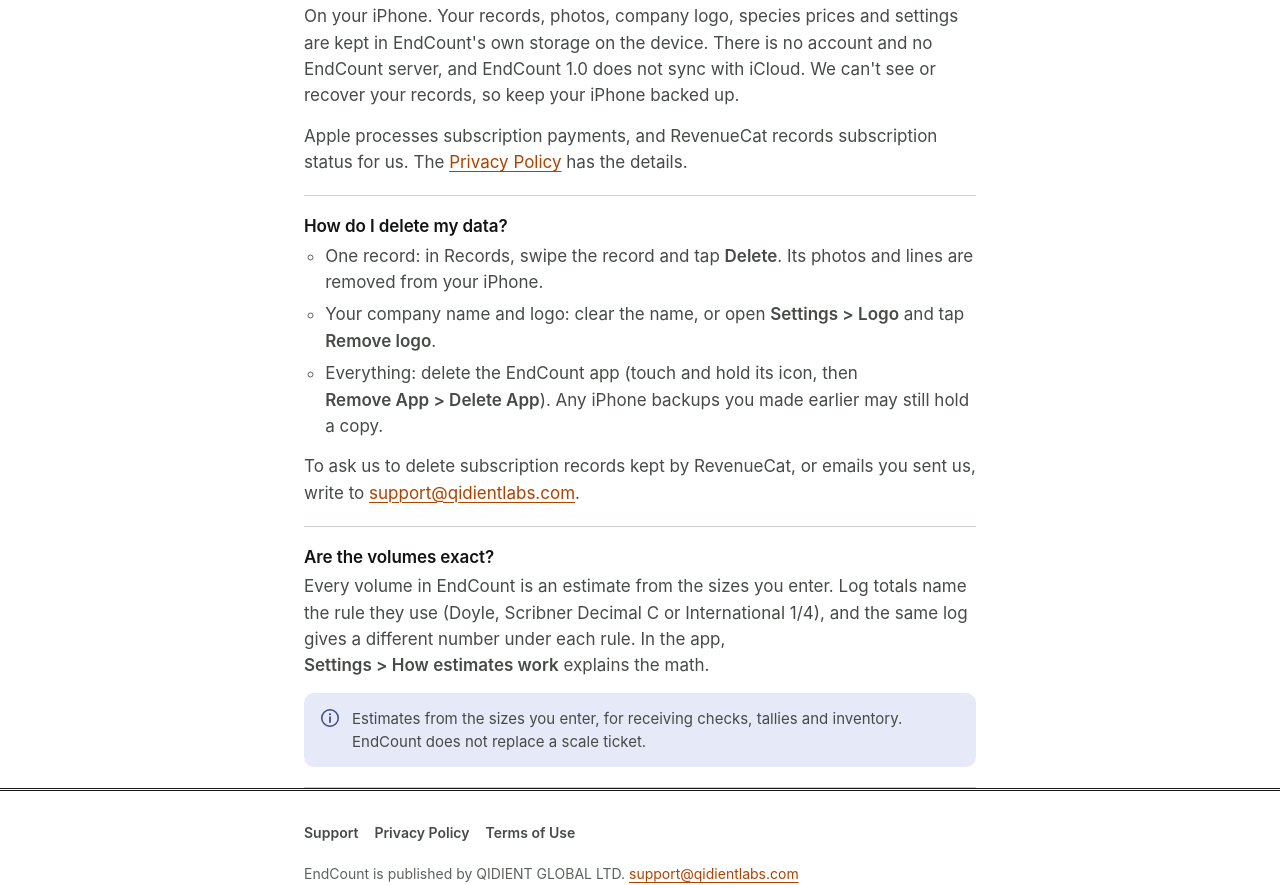
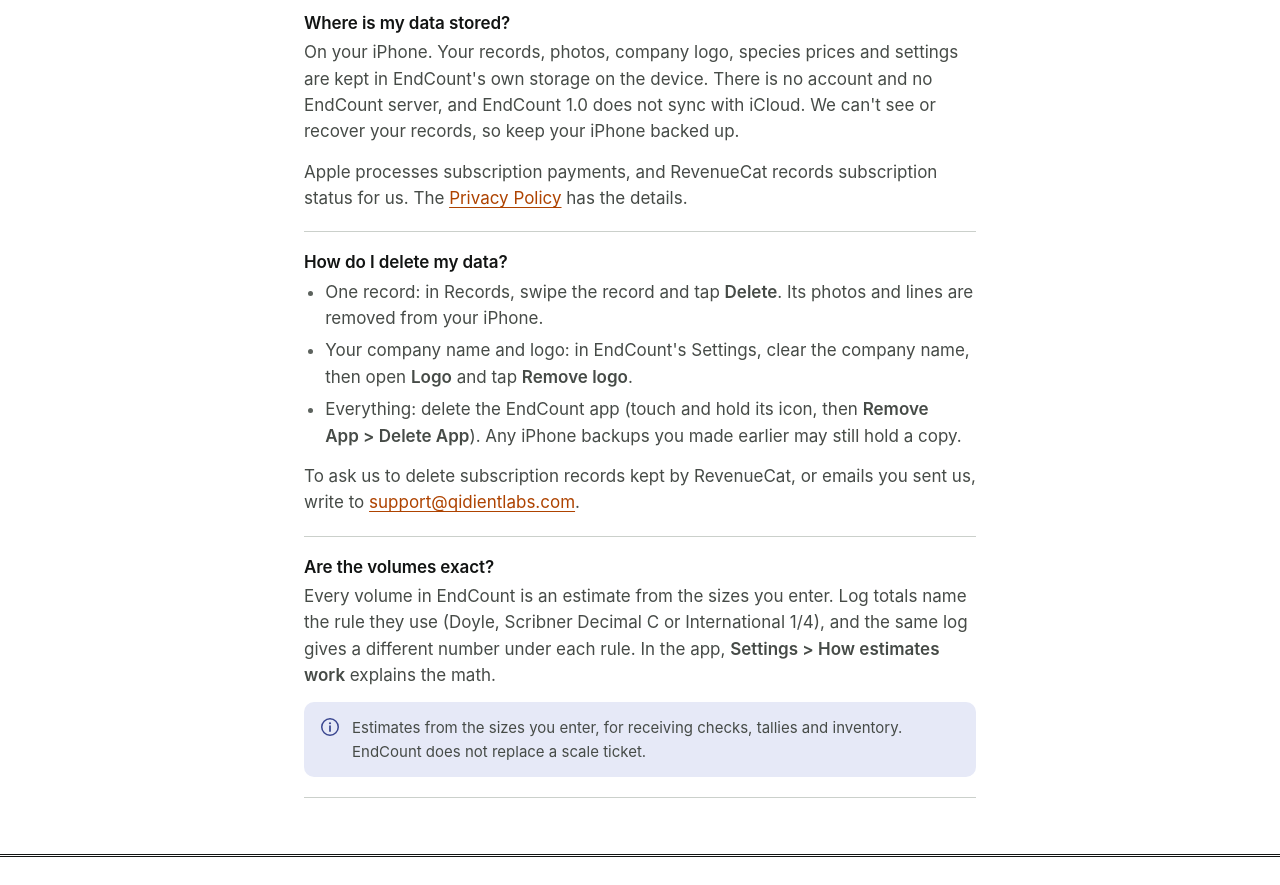
Before and after one commit to jerryjrdev/endcount, a plain HTML site: page index.html in a window 1280 px wide. Shown: the part 1550-2435 px from the top of the page. Drawn offline with Linux system fonts and the light colour scheme.

Commit message:
Fix page spacing and line wrapping on narrow screens
Co-Authored-By: Claude Opus 5.5 <noreply@anthropic.com>

```diff
--- a/index.html
+++ b/index.html
@@ -48,22 +48,22 @@
     <ul class="faq">
       <li id="restore">
         <h3>How do I restore my subscription?</h3>
-        <p>Make sure your iPhone is signed in with the Apple Account you subscribed with. Then open EndCount and tap <span class="path">Restore Purchases</span> at the bottom of the subscription screen, or go to <span class="path">Settings &gt; Restore purchases</span> in the app.</p>
+        <p>Make sure your iPhone is signed in with the Apple Account you subscribed with. Then open EndCount and tap <span class="path">Restore Purchases</span> at the bottom of the subscription screen, or go to <span class="path">Settings&nbsp;&gt; Restore purchases</span> in the app.</p>
         <p>Restoring brings back your subscription, not your records. Records are stored on the iPhone they were made on. They move to a new iPhone when you transfer your data with Quick Start or restore the new iPhone from a backup of the old one.</p>
       </li>
       <li id="manage">
         <h3>How do I manage or cancel my subscription?</h3>
-        <p>On your iPhone, open <span class="path">Settings &gt; Apple Account &gt; Subscriptions</span> and choose EndCount. You can also go to <span class="path">Settings &gt; Manage subscription</span> inside EndCount.</p>
+        <p>On your iPhone, open <span class="path">Settings&nbsp;&gt; Apple Account&nbsp;&gt; Subscriptions</span> and choose EndCount. You can also go to <span class="path">Settings&nbsp;&gt; Manage subscription</span> inside EndCount.</p>
         <p>To avoid being charged for the next period, cancel at least 24 hours before the current period (or your trial) ends. Deleting the app does not cancel a subscription. Apple handles all billing and refunds; you can ask Apple for a refund at <a href="https://reportaproblem.apple.com">reportaproblem.apple.com</a>.</p>
       </li>
       <li id="trial">
-        <h3>How does the 7-day free trial work?</h3>
+        <h3>How does the <span class="nobr">7-day</span> free trial work?</h3>
         <p>New subscribers can try EndCount Pro Weekly or EndCount Pro Yearly for 7 days at no charge. There is one trial per Apple Account, shared by both plans.</p>
-        <p>When the trial ends, the plan you chose starts and its price is charged to your Apple Account: <span class="num">$13.99</span> per week or <span class="num">$130.99</span> per year in the US (prices vary by region and are shown before you confirm). If you don't want to continue, cancel in <span class="path">Settings &gt; Apple Account &gt; Subscriptions</span> at least 24 hours before the trial ends.</p>
+        <p>When the trial ends, the plan you chose starts and its price is charged to your Apple Account: <span class="num">$13.99</span> per week or <span class="num">$130.99</span> per year in the US (prices vary by region and are shown before you confirm). If you don't want to continue, cancel in <span class="path">Settings&nbsp;&gt; Apple Account&nbsp;&gt; Subscriptions</span> at least 24 hours before the trial ends.</p>
       </li>
       <li id="lapsed">
         <h3>I subscribed, but EndCount asks me to subscribe again</h3>
-        <p>Check that your iPhone uses the same Apple Account you subscribed with, then tap <span class="path">Restore Purchases</span>. You can see whether the subscription is active in <span class="path">Settings &gt; Apple Account &gt; Subscriptions</span>. If a subscription has ended, your records are still on your iPhone and open again when you renew.</p>
+        <p>Check that your iPhone uses the same Apple Account you subscribed with, then tap <span class="path">Restore Purchases</span>. You can see whether the subscription is active in <span class="path">Settings&nbsp;&gt; Apple Account&nbsp;&gt; Subscriptions</span>. If a subscription has ended, your records are still on your iPhone and open again when you renew.</p>
       </li>
       <li id="data">
         <h3>Where is my data stored?</h3>
@@ -74,14 +74,14 @@
         <h3>How do I delete my data?</h3>
         <ul>
           <li>One record: in Records, swipe the record and tap <span class="path">Delete</span>. Its photos and lines are removed from your iPhone.</li>
-          <li>Your company name and logo: clear the name, or open <span class="path">Settings &gt; Logo</span> and tap <span class="path">Remove logo</span>.</li>
-          <li>Everything: delete the EndCount app (touch and hold its icon, then <span class="path">Remove App &gt; Delete App</span>). Any iPhone backups you made earlier may still hold a copy.</li>
+          <li>Your company name and logo: in EndCount's Settings, clear the company name, then open <span class="path">Logo</span> and tap <span class="path">Remove logo</span>.</li>
+          <li>Everything: delete the EndCount app (touch and hold its icon, then <span class="path">Remove App&nbsp;&gt; Delete App</span>). Any iPhone backups you made earlier may still hold a copy.</li>
         </ul>
         <p>To ask us to delete subscription records kept by RevenueCat, or emails you sent us, write to <a href="mailto:support@qidientlabs.com">support@qidientlabs.com</a>.</p>
       </li>
       <li id="estimates">
         <h3>Are the volumes exact?</h3>
-        <p>Every volume in EndCount is an estimate from the sizes you enter. Log totals name the rule they use (Doyle, Scribner Decimal C or International 1/4), and the same log gives a different number under each rule. In the app, <span class="path">Settings &gt; How estimates work</span> explains the math.</p>
+        <p>Every volume in EndCount is an estimate from the sizes you enter. Log totals name the rule they use (Doyle, Scribner Decimal C or International 1/4), and the same log gives a different number under each rule. In the app, <span class="path">Settings&nbsp;&gt; How estimates work</span> explains the math.</p>
         <div class="note">
           <svg viewBox="0 0 20 20" aria-hidden="true" focusable="false"><circle cx="10" cy="10" r="8.25" fill="none" stroke="currentColor" stroke-width="1.5"/><path d="M10 9v5" fill="none" stroke="currentColor" stroke-width="1.75" stroke-linecap="round"/><circle cx="10" cy="6.25" r="1.1" fill="currentColor"/></svg>
           <p>Estimates from the sizes you enter, for receiving checks, tallies and inventory. EndCount does not replace a scale ticket.</p>
--- a/style.css
+++ b/style.css
@@ -180,9 +180,9 @@ body {
   text-underline-offset: 6px;
 }
 
-/* Main */
-main {
-  padding-top: 40px;
+/* Main (main.wrap so it outranks the .wrap padding shorthand) */
+main.wrap {
+  padding-top: 36px;
   padding-bottom: 56px;
 }
 
@@ -279,6 +279,9 @@ strong {
 
 .path {
   font-weight: 600;
+}
+
+.nobr {
   white-space: nowrap;
 }
 
@@ -396,6 +399,9 @@ strong {
 .faq ul {
   color: var(--ink-2);
 }
+.faq ul {
+  list-style: disc;
+}
 
 /* Estimate note (Carbon), as in the app's disclaimer footer */
 .note {
```
Also changed, not shown: privacy/index.html (+3 -3 lines), terms/index.html (+2 -2 lines).
